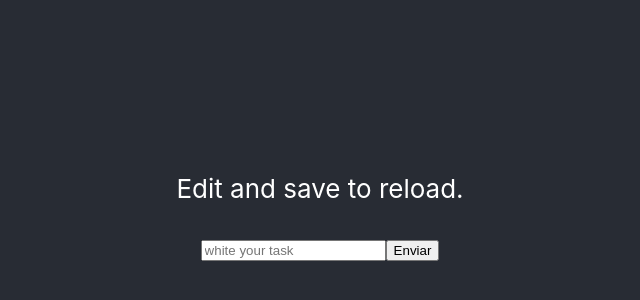
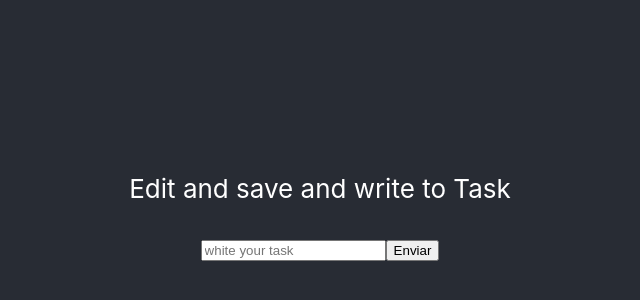
Before and after one commit to Flavio-Oliveira-Andrade/frontEnd-Ebytr, a React (Create React App) app in the folder eby-front/: page / in a window 1280 px wide. Shown: the part 196-496 px from the top of the page, without its empty margins (320-960 px from the left). Built offline with nearby package versions, Linux system fonts and the light colour scheme.

Commit message:
create form e refactore

```diff
--- a/eby-front/src/App.js
+++ b/eby-front/src/App.js
@@ -9,7 +9,7 @@ function App() {
       <header className="App-header">
       <Header/>
         <p>
-          Edit  and save to reload.
+          Edit and save and write to Task
         </p>
         <Todo/>
 
```
